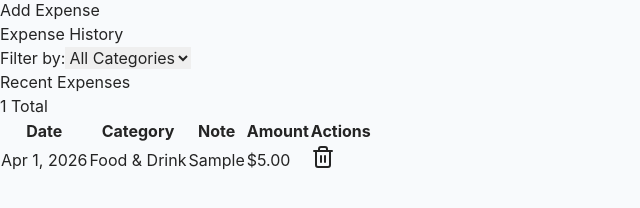
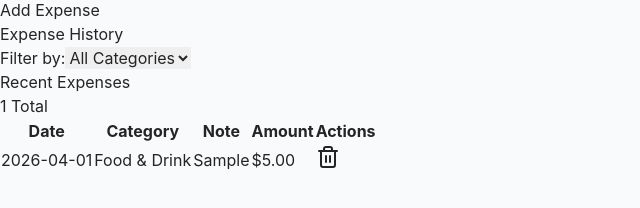
Before and after one commit to netseedvikrant/Cashlens_V1.0, a React (Vite) app: page / in a window 1280 px wide. Both pictures are taken after typing "5", "Sample" into the empty fields and a click on the button "Add Expense". Shown: the part 370-578 px from the top of the page, without its empty margins (0-640 px from the left). Built offline with nearby package versions, Linux system fonts and the light colour scheme.

Commit message:
Final polish: standardize dates, improve empty states, and add project documentation

```diff
--- a/src/components/ExpenseList.jsx
+++ b/src/components/ExpenseList.jsx
@@ -7,8 +7,12 @@ const ExpenseList = ({ expenses, onDelete }) => {
 
   if (expenses.length === 0) {
     return (
-      <div className="bg-white rounded-2xl border border-dashed border-slate-200 p-12 text-center mt-8">
-        <p className="text-slate-400">No expenses recorded yet. Add one above to get started!</p>
+      <div className="bg-white rounded-2xl border border-dashed border-slate-200 p-16 text-center mt-8 shadow-sm">
+        <div className="w-16 h-16 bg-slate-50 rounded-full flex items-center justify-center mx-auto mb-4">
+          <Trash2 className="w-8 h-8 text-slate-200" />
+        </div>
+        <h3 className="text-lg font-semibold text-slate-700 mb-1">No expenses yet</h3>
+        <p className="text-slate-400 max-w-xs mx-auto">Start tracking your spending by adding your first expense using the form above.</p>
       </div>
     );
   }
@@ -35,12 +39,8 @@ const ExpenseList = ({ expenses, onDelete }) => {
           <tbody className="divide-y divide-slate-50">
             {sortedExpenses.map((expense) => (
               <tr key={expense.id} className="hover:bg-slate-50/80 transition-colors group">
-                <td className="px-6 py-4 text-sm text-slate-600 whitespace-nowrap">
-                  {new Date(expense.date).toLocaleDateString(undefined, {
-                    month: 'short',
-                    day: 'numeric',
-                    year: 'numeric'
-                  })}
+                <td className="px-6 py-4 text-sm font-medium text-slate-600 whitespace-nowrap">
+                  {expense.date}
                 </td>
                 <td className="px-6 py-4">
                   <span className="inline-flex items-center px-2.5 py-0.5 rounded-full text-xs font-medium bg-blue-50 text-blue-700 border border-blue-100/50">
```
Also changed, not shown: 1 other file (tests, documents, lock files or other folders).
